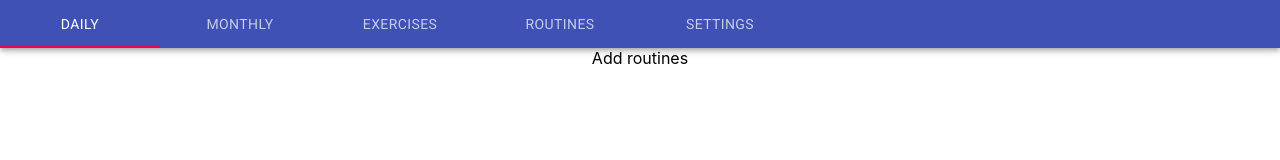
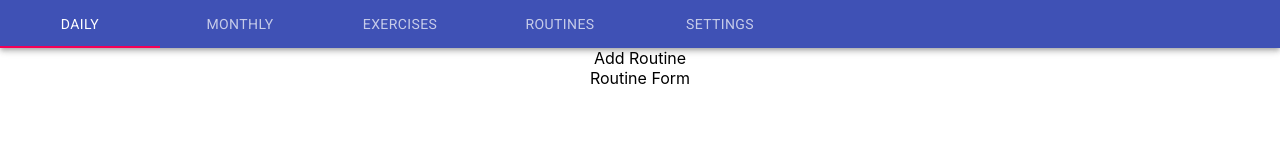
Before and after one commit to junsushin-dev/workout-counter, a React (Create React App) app in the folder packages/frontend/: page /routines/new in a window 1280 px wide. Shown: the top 160 px of the page. Built offline with nearby package versions, Linux system fonts and the light colour scheme.

Commit message:
feat: Add routing structure for Routines Tab

```diff
--- /dev/null
+++ b/packages/frontend/src/views/Routines/AddRoutinePage.tsx
@@ -0,0 +1,12 @@
+import React from 'react';
+
+import { RoutineForm } from './RoutineForm';
+
+export function AddRoutinePage() {
+  return (
+    <div>
+      Add Routine
+      <RoutineForm />
+    </div>
+  );
+}
--- /dev/null
+++ b/packages/frontend/src/views/Routines/EditRoutinePage.tsx
@@ -0,0 +1,5 @@
+import React from 'react';
+
+export function EditRoutinePage() {
+  return <div>Edit Routine</div>;
+}
--- /dev/null
+++ b/packages/frontend/src/views/Routines/RoutineForm.tsx
@@ -0,0 +1,5 @@
+import React from 'react';
+
+export function RoutineForm() {
+  return <div>Routine Form</div>;
+}
--- a/packages/frontend/src/views/Routines/RoutineList/index.tsx
+++ b/packages/frontend/src/views/Routines/RoutineList/index.tsx
@@ -1,5 +1,6 @@
 import { Grid } from '@material-ui/core';
 import React from 'react';
+import { useHistory } from 'react-router-dom';
 
 import { useRoutines } from '../../../hooks/useRoutines';
 import CenteredProgress from '../../common/CenteredProgress';
@@ -8,6 +9,7 @@ import RoutineItem from './RoutineItem';
 
 export function RoutineList() {
   const routinesQuery = useRoutines();
+  const history = useHistory();
 
   if (routinesQuery.isIdle || routinesQuery.isLoading) {
     return <CenteredProgress />;
@@ -19,11 +21,15 @@ export function RoutineList() {
 
   const routines = routinesQuery.data;
 
+  const handleClick = (id: number) => {
+    history.push(`/routines/${id}`);
+  };
+
   return (
     <Grid container direction="column" spacing={2}>
       {routines.map((routine) => (
         <Grid item key={routine.id}>
-          <RoutineItem routine={routine} onClick={() => {}} />
+          <RoutineItem routine={routine} onClick={() => handleClick(routine.id)} />
         </Grid>
       ))}
     </Grid>
--- a/packages/frontend/src/views/Routines/RoutineListPage.tsx
+++ b/packages/frontend/src/views/Routines/RoutineListPage.tsx
@@ -1,17 +1,22 @@
 import { Box, Button } from '@material-ui/core';
 import React from 'react';
+import { useHistory } from 'react-router-dom';
 
 import { FlexContainer } from '../common/FlexContainer';
 import { RoutineList } from './RoutineList';
 
 export function RoutineListPage() {
+  const history = useHistory();
+
+  const handleAddButtonClick = () => history.push('/routines/new');
+
   return (
     <FlexContainer>
       <FlexContainer padding={2}>
         <RoutineList />
       </FlexContainer>
       <Box padding={2} borderTop="1px solid rgba(224, 224, 224, 1)">
-        <Button variant="contained" color="primary" onClick={() => {}}>
+        <Button variant="contained" color="primary" onClick={handleAddButtonClick}>
           Add Routine
         </Button>
       </Box>
--- a/packages/frontend/src/views/Routines/index.tsx
+++ b/packages/frontend/src/views/Routines/index.tsx
@@ -1,17 +1,24 @@
 import React from 'react';
-import { Route, useRouteMatch } from 'react-router-dom';
+import { Route, Switch, useRouteMatch } from 'react-router-dom';
 
+import { AddRoutinePage } from './AddRoutinePage';
+import { EditRoutinePage } from './EditRoutinePage';
 import { RoutineListPage } from './RoutineListPage';
 
 export function RoutinesTab() {
   const { path } = useRouteMatch();
 
   return (
-    <>
+    <Switch>
       <Route exact path={path}>
         <RoutineListPage />
       </Route>
-      <Route path={`${path}/new`}>Add routines</Route>
-    </>
+      <Route exact path={`${path}/new`}>
+        <AddRoutinePage />
+      </Route>
+      <Route path={`${path}/:id`}>
+        <EditRoutinePage />
+      </Route>
+    </Switch>
   );
 }
```
